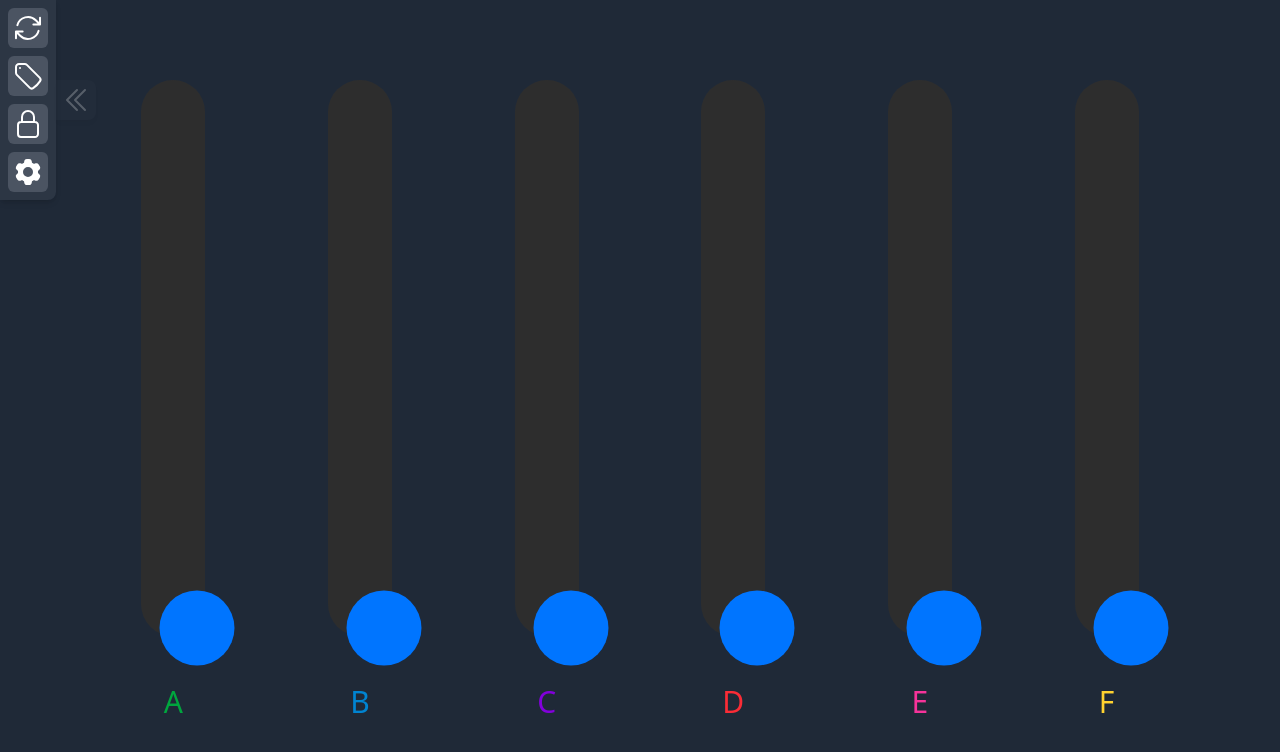
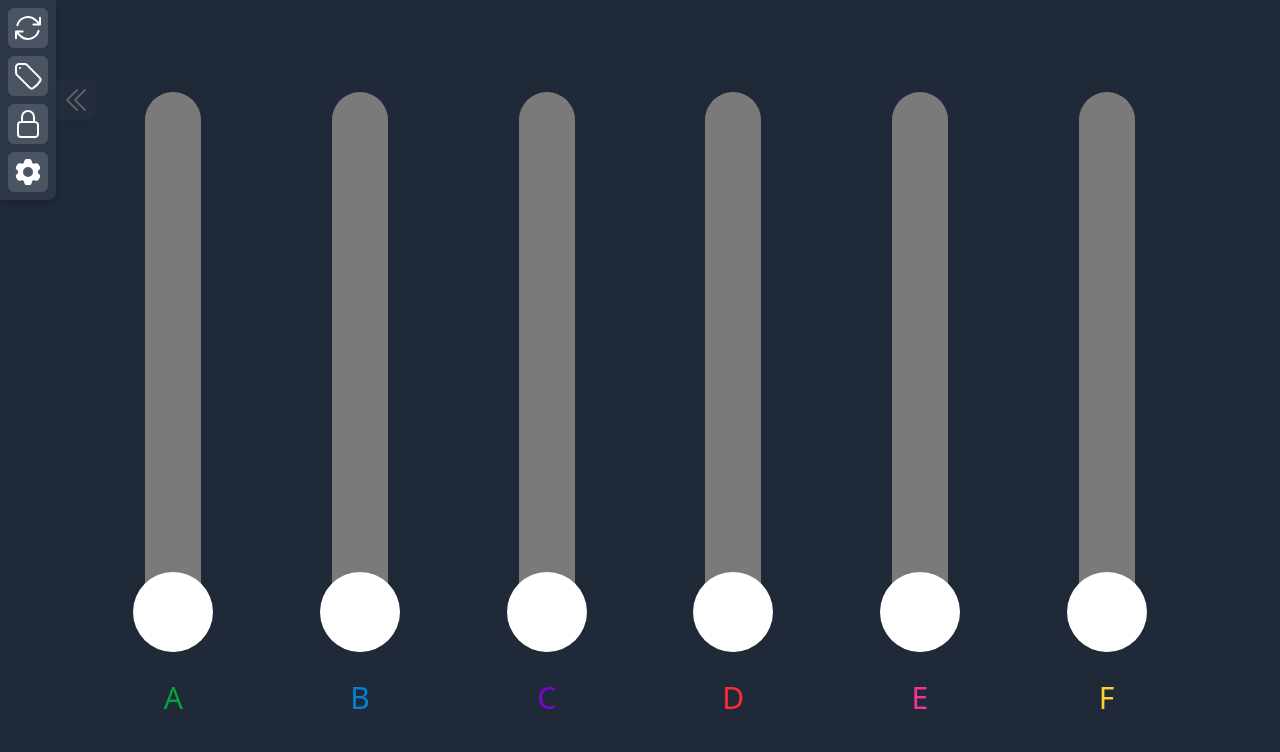
Before and after one commit to KiljanK/slider-logic, a React (Create React App) app: page / in a window 1280 px wide. Shown: the top 752 px of the page. Built offline with nearby package versions, Linux system fonts and the light colour scheme.

Commit message:
Improved Basic Sliders

```diff
--- a/src/components/ControlPanel.jsx
+++ b/src/components/ControlPanel.jsx
@@ -186,7 +186,7 @@ let ControlPanel = ({
 
 	return (
 		<header
-			className={`absolute top-0 left-0 h-fit ${
+			className={`absolute top-0 left-0 z-[1] h-fit ${
 				visibility ? "" : "-translate-x-[100%]"
 			} transition-all rounded-br-lg w-fit p-2 bg-gray-600/30 shadow-md text-white flex flex-col space-y-2`}
 		>
--- a/src/components/SliderPanel.jsx
+++ b/src/components/SliderPanel.jsx
@@ -10,7 +10,7 @@ let SliderPanel = ({
 	// region Setup
 
 	return (
-		<div className={`w-[90%] p-4 justify-around flex flex-row`}>
+		<div className={`w-[90%] px-4 py-8 justify-around flex flex-row`}>
 			{Object.keys(sliderValues).map((sliderKey) => {
 				let displayInformation = sliderSettings?.names[sliderKey];
 				let displayColor =
@@ -28,18 +28,16 @@ let SliderPanel = ({
 
 				return (
 					<div
-						className="slider-container flex flex-col h-[80vh] items-center justify-center"
+						className="slider-container z-[0] flex flex-col h-[70vh] items-center justify-center relative"
 						key={`slider-${sliderKey}`}
 					>
 						<input
-							className={`h-full`}
+							className={`w-[70vh] -rotate-90 absolute bottom-[50%]`}
 							type="range"
 							orient="vertical"
 							min="0"
 							max="100"
 							style={{
-								// appearance: "slider-vertical",
-								// WebkitAppearance: "slider-vertical",
 								"--slider-color": displayColor,
 							}}
 							value={currentValue}
@@ -56,7 +54,7 @@ let SliderPanel = ({
 							}}
 						/>
 						<p
-							className={`text-3xl mt-12`}
+							className={`text-3xl text-center mt-12 absolute bottom-0 translate-y-full`}
 							style={{
 								color: displayColor,
 							}}
--- a/src/index.css
+++ b/src/index.css
@@ -4,30 +4,31 @@
 
 .slider-container {
 	input[type="range"] {
-		appearance: slider-vertical;
-		-webkit-appearance: slider-vertical;
+		appearance: none;
+		-webkit-appearance: none;
+		background: transparent;
 		--progress: 0%;
 	}
 
 	input[type="range"]::-webkit-slider-thumb {
 		-webkit-appearance: none;
 		appearance: none;
-		width: 1.5em;
-		height: 1.5em;
-		margin-left: 1.3em;
-		border-radius: 25px;
-		transform: scale(5);
+		width: 5em;
+		height: 5em;
+		margin-top: -0.75em;
+		background: white;
+		border-radius: 50px;
 		transform-origin: center;
 	}
 
 	input[type="range"]::-webkit-slider-runnable-track {
-		width: 4em;
+		height: 3.5em;
 		background: linear-gradient(
-			to top,
+			to right,
 			var(--slider-color) 0%,
 			var(--slider-color) var(--progress),
-			rgb(45, 45, 45) var(--progress),
-			rgb(45, 45, 45) 100%
+			rgb(122, 122, 122) var(--progress),
+			rgb(122, 122, 122) 100%
 		);
 		border-radius: 100px;
 	}
```
